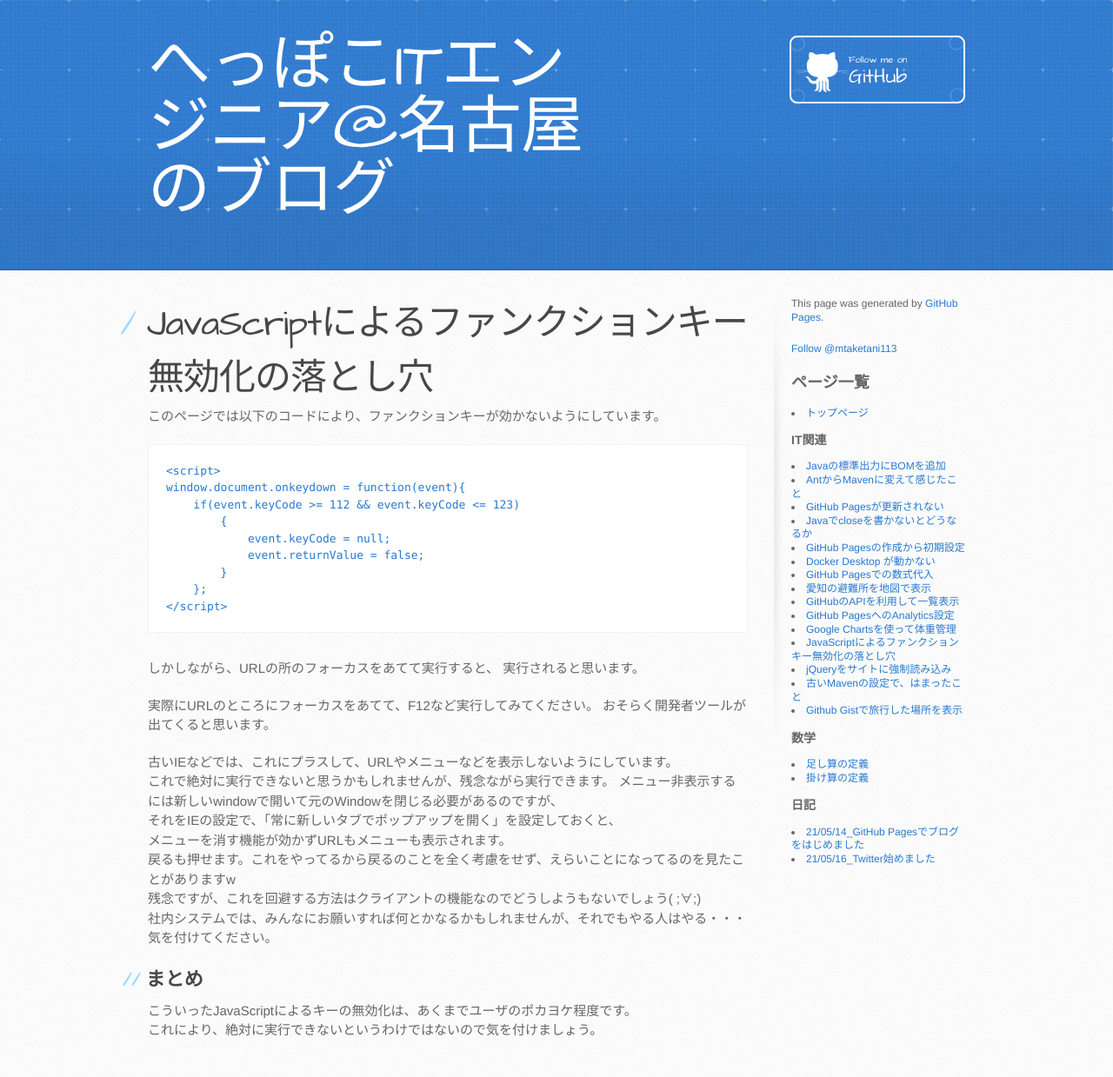
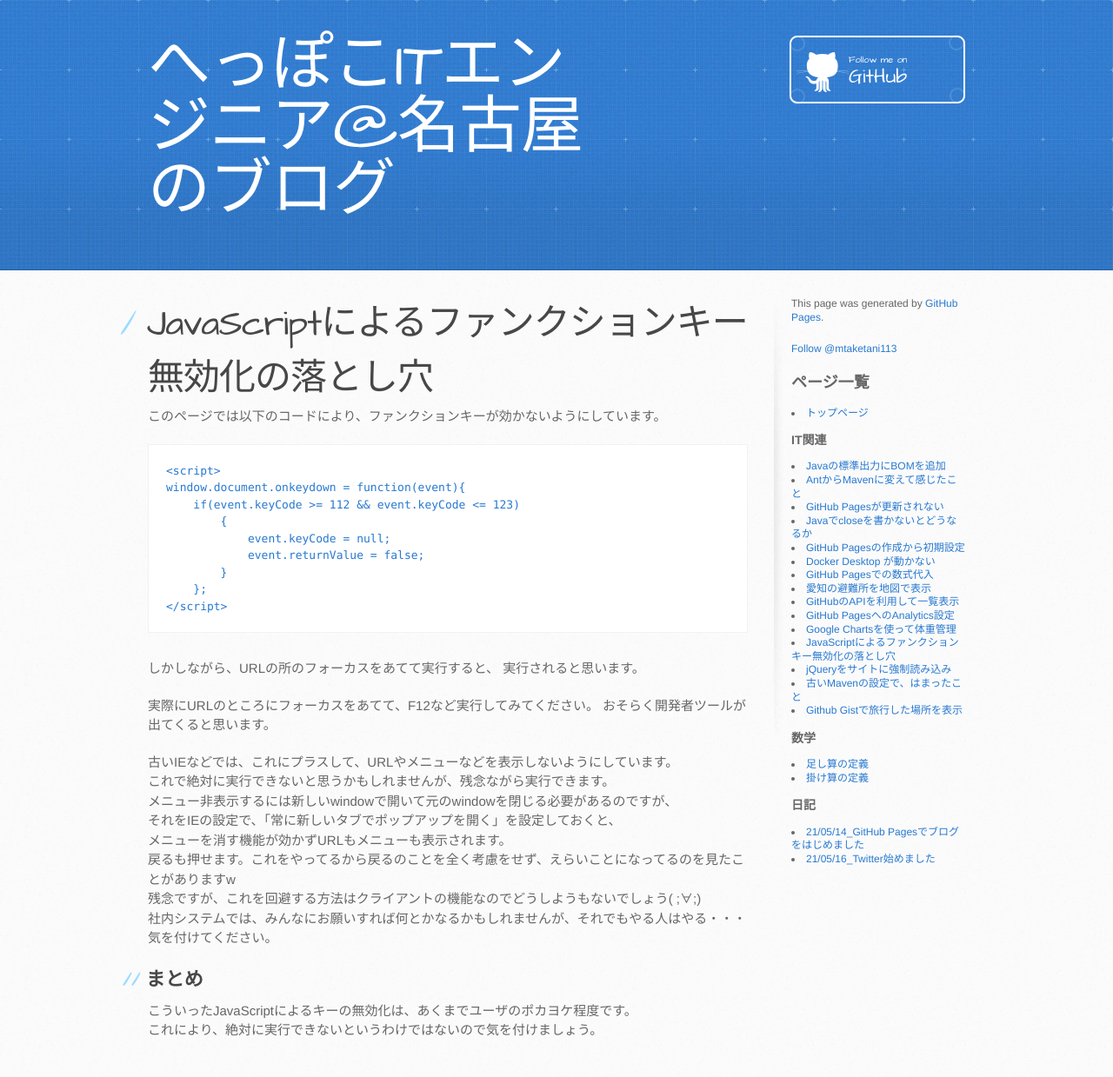
Before and after one commit to mtaketani113/mtaketani113.github.io, a Jekyll site: the page built from it/javascript/invalidFunctionKey.md, in a window 1280 px wide. Shown: the whole page at 87% size. Built offline with Jekyll 4.4.1, drawn with Linux system fonts in a browser that asks for light colours; comment, search, counter and statistics services are not loaded; the repository's description, which GitHub fills in, is left out.

Commit message:
改行等を修正

```diff
--- a/it/javascript/invalidFunctionKey.md
+++ b/it/javascript/invalidFunctionKey.md
@@ -36,7 +36,7 @@ window.document.onkeydown = function(event){
 
 古いIEなどでは、これにプラスして、URLやメニューなどを表示しないようにしています。
 これで絶対に実行できないと思うかもしれませんが、残念ながら実行できます。
-メニュー非表示するには新しいwindowで開いて元のWindowを閉じる必要があるのですが、
+メニュー非表示するには新しいwindowで開いて元のwindowを閉じる必要があるのですが、
 それをIEの設定で、「常に新しいタブでポップアップを開く」を設定しておくと、
 メニューを消す機能が効かずURLもメニューも表示されます。
 戻るも押せます。これをやってるから戻るのことを全く考慮をせず、えらいことになってるのを見たことがありますw
```
